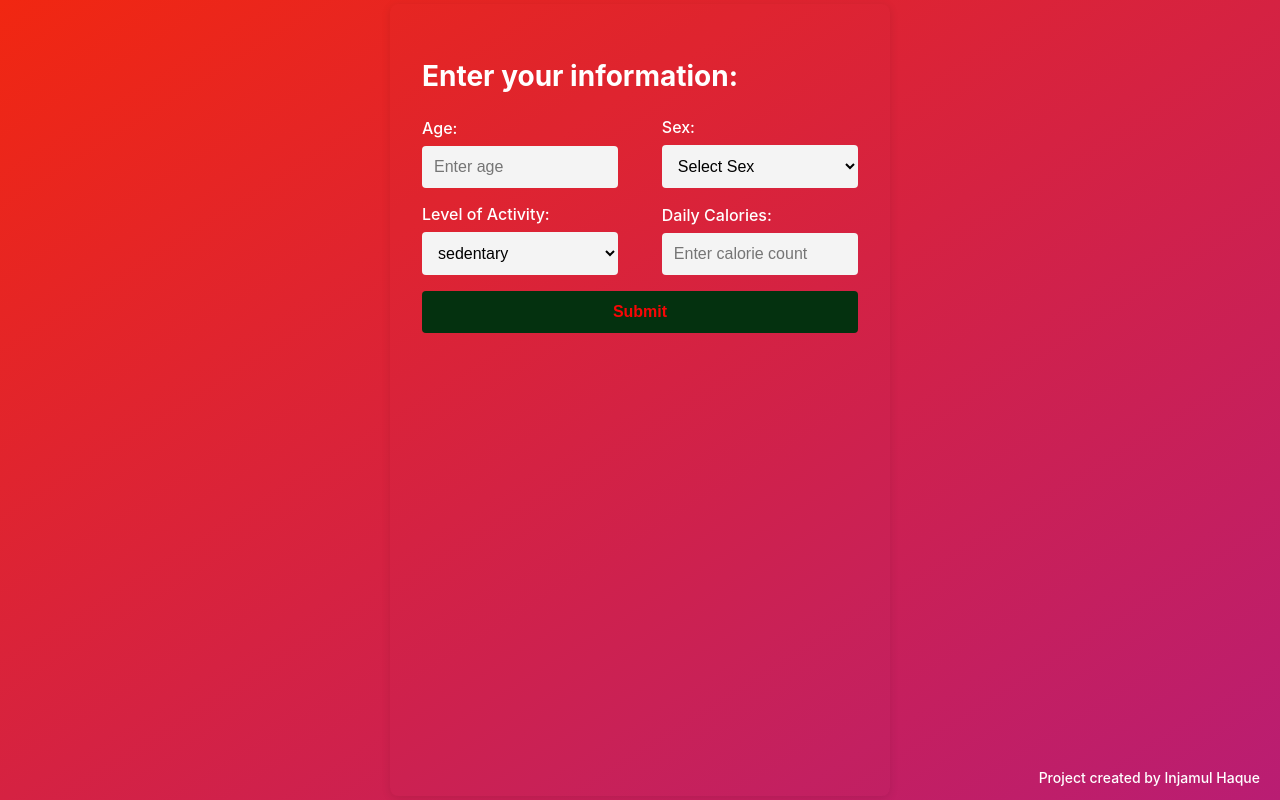
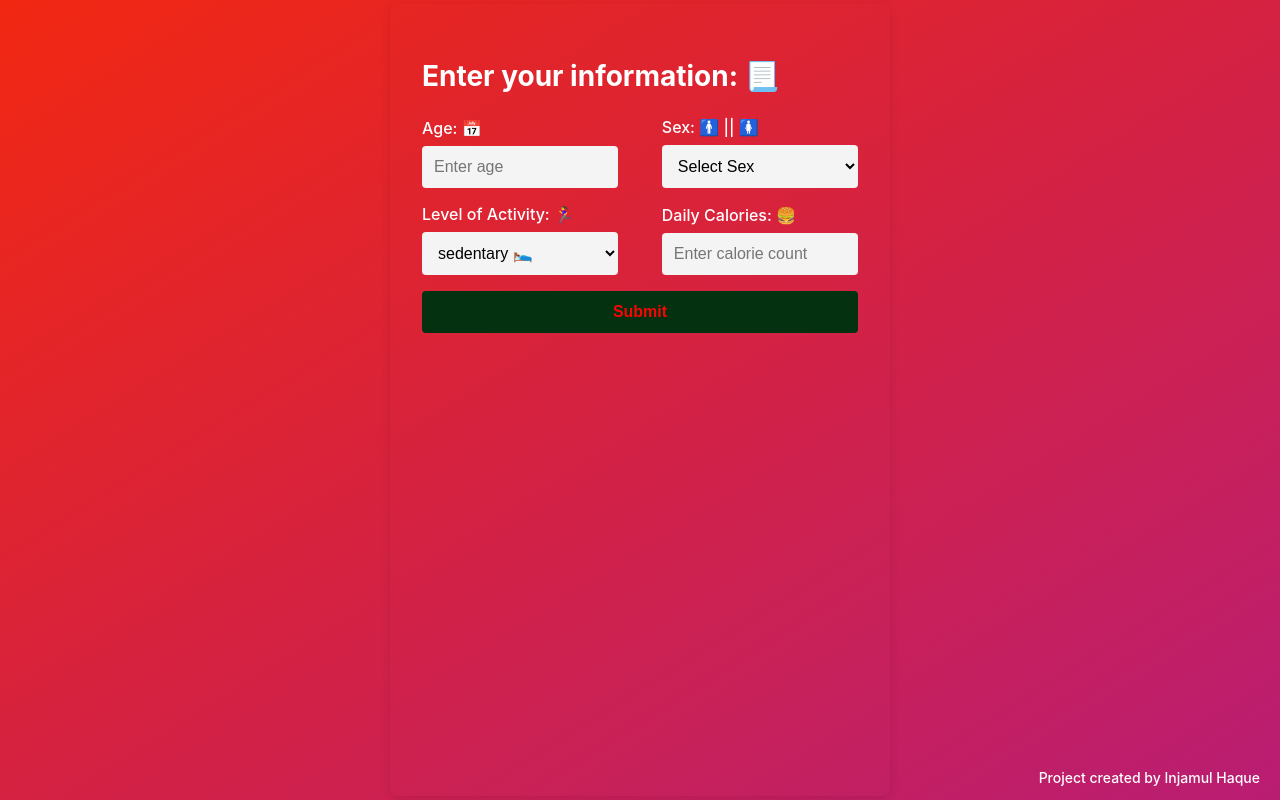
Before and after one commit to sparrow313/inji_college_project, a React (Create React App) app: page / in a window 1280 px wide. Built offline with nearby package versions, Linux system fonts and the light colour scheme.

Commit message:
final fresh  commit

```diff
--- a/src/LandingPage.js
+++ b/src/LandingPage.js
@@ -97,11 +97,11 @@ const LandingPage = () => {
   return (
     <div className="landing-page">
       <div className="landing-page__form">
-        <h2>Enter your information:</h2>
+        <h2>Enter your information: 📃</h2>
         <form onSubmit={handleSubmit}>
           <div className="input_container1">
             <div className="landing-page__form-group">
-              <label htmlFor="age">Age:</label>
+              <label htmlFor="age">Age: 📅</label>
               <input
                 type="Number"
                 id="age"
@@ -111,34 +111,34 @@ const LandingPage = () => {
               />
             </div>
             <div className="landing-page__form-group">
-              <label htmlFor="sex">Sex:</label>
+              <label htmlFor="sex">Sex: 🚹 || 🚺</label>
               <select
                 id="sex"
                 value={sex}
                 onChange={(e) => setSex(e.target.value)}
               >
                 <option value="">Select Sex</option>
-                <option value="male">Male</option>
-                <option value="female">Female</option>
+                <option value="male">Male 🚹</option>
+                <option value="female">Female 🚺</option>
               </select>
             </div>
           </div>
           <div className="input_container1">
             <div className="landing-page__form-group">
-              <label htmlFor="sex">Level of Activity:</label>
+              <label htmlFor="sex">Level of Activity: 🏃‍♀️</label>
               <select
                 id="sex"
                 value={activityLevel}
                 onChange={(e) => setActivityLevel(e.target.value)}
               >
                 <option value="">How active are you?</option>
-                <option value="active">Active</option>
-                <option value="moderatae">Moderately active</option>
-                <option value="sedentary">sedentary</option>
+                <option value="active">Active 🏃‍♂️</option>
+                <option value="moderatae">Moderately active 🚶‍♀️</option>
+                <option value="sedentary">sedentary 🛌</option>
               </select>
             </div>
             <div className="landing-page__form-group">
-              <label htmlFor="calories">Daily Calories:</label>
+              <label htmlFor="calories">Daily Calories: 🍔</label>
               <input
                 type="number"
                 id="calories"
@@ -153,8 +153,14 @@ const LandingPage = () => {
           </button>
         </form>
         {age && sex && activityLevel && dailyCalories && showImage === 1 ? (
-          <div>Your caloric range is <span style={{fontWeight: "bold"}}>{recommendedCalories}</span> calories <p style={{fontFamily : "monospace"}}>Below is a caloric chart that you can use to prep your meals</p></div>
-
+          <div>
+            Your caloric range is{" "}
+            <span style={{ fontWeight: "bold" }}>{recommendedCalories}</span>{" "}
+            calories{" "}
+            <p style={{ fontFamily: "monospace", fontWeight: "bold" }}>
+              Below is a caloric chart that you can use to prep your meals 🍚
+            </p>
+          </div>
         ) : (
           ""
         )}
```
